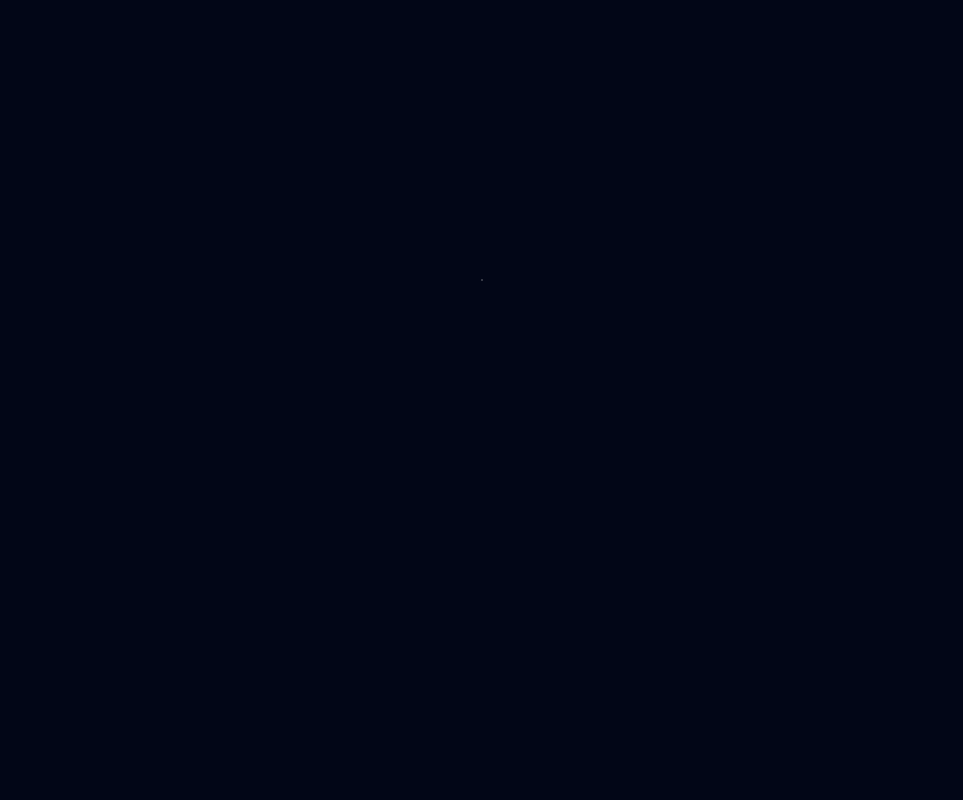
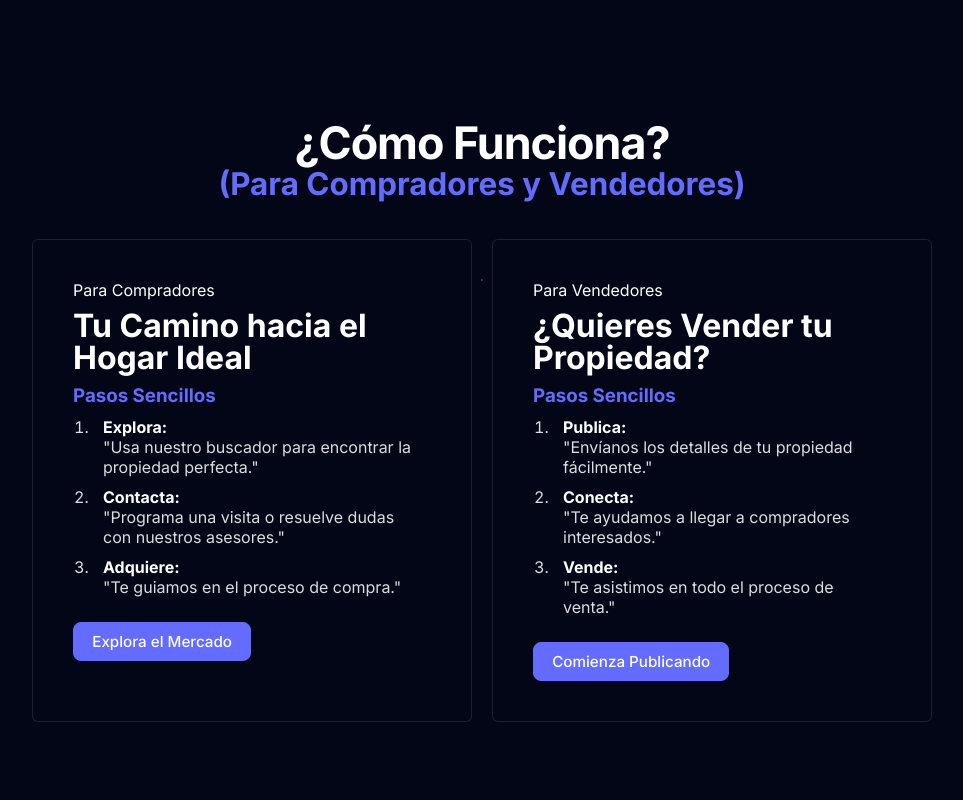
Before and after one commit to nelrondon/proyecto-estructuras, a React (Vite) app: page / in a window 1280 px wide. Shown: the part 1720-2520 px from the top of the page, without its empty margins (158-1121 px from the left). Built offline with nearby package versions, Linux system fonts and the light colour scheme; no server answers.

Commit message:
Agregar componente Testimonial con estilos y funcionalidad, actualizar HomePage para incluir secciones de cómo funciona y testimonios de clientes.

```diff
--- a/src/components/Bar.jsx
+++ b/src/components/Bar.jsx
@@ -86,7 +86,7 @@ function Bar({ properties, handleSearch }) {
             name="search"
             value={search}
             onChange={(e) => setSearch(e.target.value)}
-            placeholder="Busqueda... "
+            placeholder="Busqueda..."
           />
         </label>
         <button className="boton" type="submit">
--- a/src/components/Icons.jsx
+++ b/src/components/Icons.jsx
@@ -184,3 +184,18 @@ export const ArrowUp = ({ ...props }) => {
     </svg>
   );
 };
+
+export const Star = ({ fill, ...props }) => {
+  if (fill) {
+    return (
+      <svg {...props} xmlns="http://www.w3.org/2000/svg" viewBox="0 0 576 512">
+        <path d="M309.5-18.9c-4.1-8-12.4-13.1-21.4-13.1s-17.3 5.1-21.4 13.1L193.1 125.3 33.2 150.7c-8.9 1.4-16.3 7.7-19.1 16.3s-.5 18 5.8 24.4l114.4 114.5-25.2 159.9c-1.4 8.9 2.3 17.9 9.6 23.2s16.9 6.1 25 2L288.1 417.6 432.4 491c8 4.1 17.7 3.3 25-2s11-14.2 9.6-23.2L441.7 305.9 556.1 191.4c6.4-6.4 8.6-15.8 5.8-24.4s-10.1-14.9-19.1-16.3L383 125.3 309.5-18.9z" />
+      </svg>
+    );
+  }
+  return (
+    <svg {...props} xmlns="http://www.w3.org/2000/svg" viewBox="0 0 576 512">
+      <path d="M288.1-32c9 0 17.3 5.1 21.4 13.1L383 125.3 542.9 150.7c8.9 1.4 16.3 7.7 19.1 16.3s.5 18-5.8 24.4L441.7 305.9 467 465.8c1.4 8.9-2.3 17.9-9.6 23.2s-17 6.1-25 2L288.1 417.6 143.8 491c-8 4.1-17.7 3.3-25-2s-11-14.2-9.6-23.2L134.4 305.9 20 191.4c-6.4-6.4-8.6-15.8-5.8-24.4s10.1-14.9 19.1-16.3l159.9-25.4 73.6-144.2c4.1-8 12.4-13.1 21.4-13.1zm0 76.8L230.3 158c-3.5 6.8-10 11.6-17.6 12.8l-125.5 20 89.8 89.9c5.4 5.4 7.9 13.1 6.7 20.7l-19.8 125.5 113.3-57.6c6.8-3.5 14.9-3.5 21.8 0l113.3 57.6-19.8-125.5c-1.2-7.6 1.3-15.3 6.7-20.7l89.8-89.9-125.5-20c-7.6-1.2-14.1-6-17.6-12.8L288.1 44.8z" />
+    </svg>
+  );
+};
--- /dev/null
+++ b/src/components/Testimonial.css
@@ -0,0 +1,50 @@
+.testimonials-container {
+  width: 100%;
+  display: flex;
+  flex-wrap: wrap;
+  justify-content: space-around;
+  gap: 20px;
+
+}
+
+.testimonial {
+  width: 100%;
+  max-width: 350px;
+  padding: 20px;
+  backdrop-filter: blur(5px);
+  border: 1px solid #8888;
+  border-radius: 8px;
+  display: flex;
+  align-items: center;
+
+  .img {
+    --size: 90px;
+    width: var(--size);
+    aspect-ratio: 1/1;
+    border-radius: 50%;
+    overflow: hidden;
+    margin-right: 20px;
+    border: 1px solid #8888;
+    flex: 0 0 var(--size);
+  }
+
+  .content {
+    display: flex;
+    flex-direction: column;
+    gap: 5px;
+
+    h1 {
+      font-size: 1.3em;
+    }
+
+    p {
+      line-height: 1.1em;
+      font-size: 0.9em;
+    }
+
+    .stars {
+      display: flex;
+      gap: 2px;
+    }
+  }
+}
--- /dev/null
+++ b/src/components/Testimonial.jsx
@@ -0,0 +1,29 @@
+import { Star } from "./Icons";
+import "./Testimonial.css";
+
+export const Testimonial = ({
+  name = "Jhon Doe",
+  description = "Texto de prueba para el testimonial",
+  stars = 0,
+}) => {
+  const starsFilled = stars;
+  const starsEmpty = 5 - starsFilled;
+
+  return (
+    <article className="testimonial">
+      <div className="img"></div>
+      <div className="content">
+        <h1>{name}</h1>
+        <p>{description}</p>
+        <div className="stars">
+          {Array.from({ length: starsFilled }).map((_, i) => (
+            <Star className="icon" key={i} fill />
+          ))}
+          {Array.from({ length: starsEmpty }).map((_, i) => (
+            <Star className="icon" key={i} />
+          ))}
+        </div>
+      </div>
+    </article>
+  );
+};
--- a/src/index.css
+++ b/src/index.css
@@ -50,8 +50,9 @@ body {
 }
 
 button.boton {
+  width: fit-content;
   border-radius: 8px;
-  border: 2px solid transparent;
+  border: 1px solid var(--second);
   padding: 0.6em 1.2em;
   font-size: inherit;
   font-weight: 500;
@@ -64,6 +65,14 @@ button.boton {
   align-items: center;
   gap: 5px;
 
+  &:hover,
+  &:focus {
+    background: #fff;
+    color: var(--second);
+    border-color: var(--second);
+  }
+
+
   &.ghost {
     border-color: var(--light);
     background-color: transparent;
@@ -71,6 +80,7 @@ button.boton {
     &:hover,
     &:focus {
       background: var(--second);
+      color: #fff;
     }
   }
 
@@ -100,6 +110,15 @@ h1.main-title {
   margin-bottom: 30px;
   text-align: center;
   line-height: 1em;
+
+  >.subtitle {
+    display: block;
+    font-size: 70%;
+    letter-spacing: normal;
+    line-height: .9em;
+    margin-top: 5px;
+    color: var(--second);
+  }
 }
 
 #root>main {
--- a/src/pages/HomePage.css
+++ b/src/pages/HomePage.css
@@ -14,7 +14,7 @@
     background-size: 32px 32px, 32px 32px, 100% 100%;
   }
 
-  .content {
+  >.content {
     width: 100%;
     max-width: 1000px;
     height: 100%;
@@ -35,7 +35,7 @@
 .section-page#hero {
   min-height: auto;
 
-  .content {
+  >.content {
     padding-top: 50px;
   }
 
@@ -69,8 +69,6 @@
     gap: 10px;
   }
 }
-
-.section-page#value-proposition {
 
 .list-advantages {
   list-style-type: none;
@@ -137,11 +135,77 @@
     position: relative;
   }
 }
+
+section.section-page {
+  .list-articles {
+    width: 100%;
+    display: flex;
+    justify-content: center;
+    gap: 20px;
+
+    >article {
+      width: 100%;
+      padding: 40px;
+      background: var(--fondo);
+      border: 1px solid #8883;
+      border-radius: 6px;
+      display: flex;
+      flex-direction: column;
+      gap: 10px;
+      transition: all .3s ease;
+
+      h1 {
+        font-size: 2em;
+        line-height: 1em;
+      }
+
+      ol {
+        display: flex;
+        flex-direction: column;
+        gap: 10px;
+
+        h3 {
+          color: var(--second);
+          transition: all .3s ease;
+        }
+
+        li {
+          margin-left: 20px;
+          padding: 0 10px;
+          color: #ddd;
+
+          b {
+            margin-right: 5px;
+            display: block;
+            color: #fff;
+          }
+        }
+      }
+
+      button {
+        font-size: 95%;
+        margin-top: 15px;
+      }
+
+      &:hover {
+        transform: scale(1.05);
+        background: var(--second);
+
+        h3 {
+          color: var(--ligth);
+        }
+
+        button {
+          border-color: #fff;
+        }
+      }
+    }
+  }
 }
 
 @media (width <=800px) {
   .section-page {
-    .content {
+    >.content {
       padding-left: 30px;
       padding-right: 30px;
 
@@ -149,5 +213,9 @@
         line-height: .95em;
       }
     }
+
+    .list-articles {
+      flex-wrap: wrap;
     }
   }
+}
--- a/src/pages/HomePage.jsx
+++ b/src/pages/HomePage.jsx
@@ -2,6 +2,7 @@ import "./HomePage.css";
 import { Dollar, Building, Engine, Briefcase } from "../components/Icons";
 import { useNavigate } from "react-router-dom";
 import logoSvg from "../assets/logo.svg";
+import { Testimonial } from "../components/Testimonial";
 
 const SectionPage = ({ id, children, ghost }) => {
   return (
@@ -82,9 +83,83 @@ export const HomePage = () => {
           </Advantage>
         </ListAdvantages>
       </SectionPage>
-      <SectionPage id="how-it-works"></SectionPage>
-      <SectionPage id="testimonials"></SectionPage>
-      <SectionPage id="final-cta"></SectionPage>
+      <SectionPage id="how-it-works">
+        <h1 className="main-title">
+          ¿Cómo Funciona?
+          <span className="subtitle">(Para Compradores y Vendedores)</span>
+        </h1>
+        <section className="list-articles">
+          <article>
+            <span>Para Compradores</span>
+            <h1>Tu Camino hacia el Hogar Ideal</h1>
+            <ol>
+              <h3>Pasos Sencillos</h3>
+              <li>
+                <b>Explora:</b>
+                "Usa nuestro buscador para encontrar la propiedad perfecta."
+              </li>
+              <li>
+                <b>Contacta:</b>
+                "Programa una visita o resuelve dudas con nuestros asesores."
+              </li>
+              <li>
+                <b>Adquiere:</b>
+                "Te guiamos en el proceso de compra."
+              </li>
+            </ol>
+            <button className="boton" onClick={() => navigate("/explore")}>
+              Explora el Mercado
+            </button>
+          </article>
+          <article>
+            <span>Para Vendedores</span>
+            <h1>¿Quieres Vender tu Propiedad?</h1>
+            <ol>
+              <h3>Pasos Sencillos</h3>
+              <li>
+                <b>Publica:</b>
+                "Envíanos los detalles de tu propiedad fácilmente."
+              </li>
+              <li>
+                <b>Conecta:</b>
+                "Te ayudamos a llegar a compradores interesados."
+              </li>
+              <li>
+                <b>Vende:</b>
+                "Te asistimos en todo el proceso de venta."
+              </li>
+            </ol>
+            <button className="boton" onClick={() => navigate("/sell")}>
+              Comienza Publicando
+            </button>
+          </article>
+        </section>
+      </SectionPage>
+      <SectionPage id="testimonials" ghost>
+        <h1 className="main-title">Testimonios de nuestros Clientes</h1>
+        <section className="testimonials-container">
+          <Testimonial
+            name="Nel Rondón"
+            stars={4}
+            description="Muy buen servicio! Muy recomendable."
+          />
+          <Testimonial
+            name="Luis Fuentes"
+            stars={5}
+            description="Los mejores en el mercado. Gracias a INMOBI-UDO hoy tengo mi hogar ideal."
+          />
+          <Testimonial
+            name="Christián Rodríguez"
+            stars={4}
+            description="Pude concretar una venta importante con toda la confianza de INMOBI-UDO."
+          />
+          <Testimonial
+            name="Placido Malavé"
+            stars={5}
+            description="El mejor equipo y la mejor asistencia en cada paso, responsabilidad absoluta."
+          />
+        </section>
+      </SectionPage>
     </>
   );
 };
```
Lines whose indentation alone changed are shown as unchanged.
